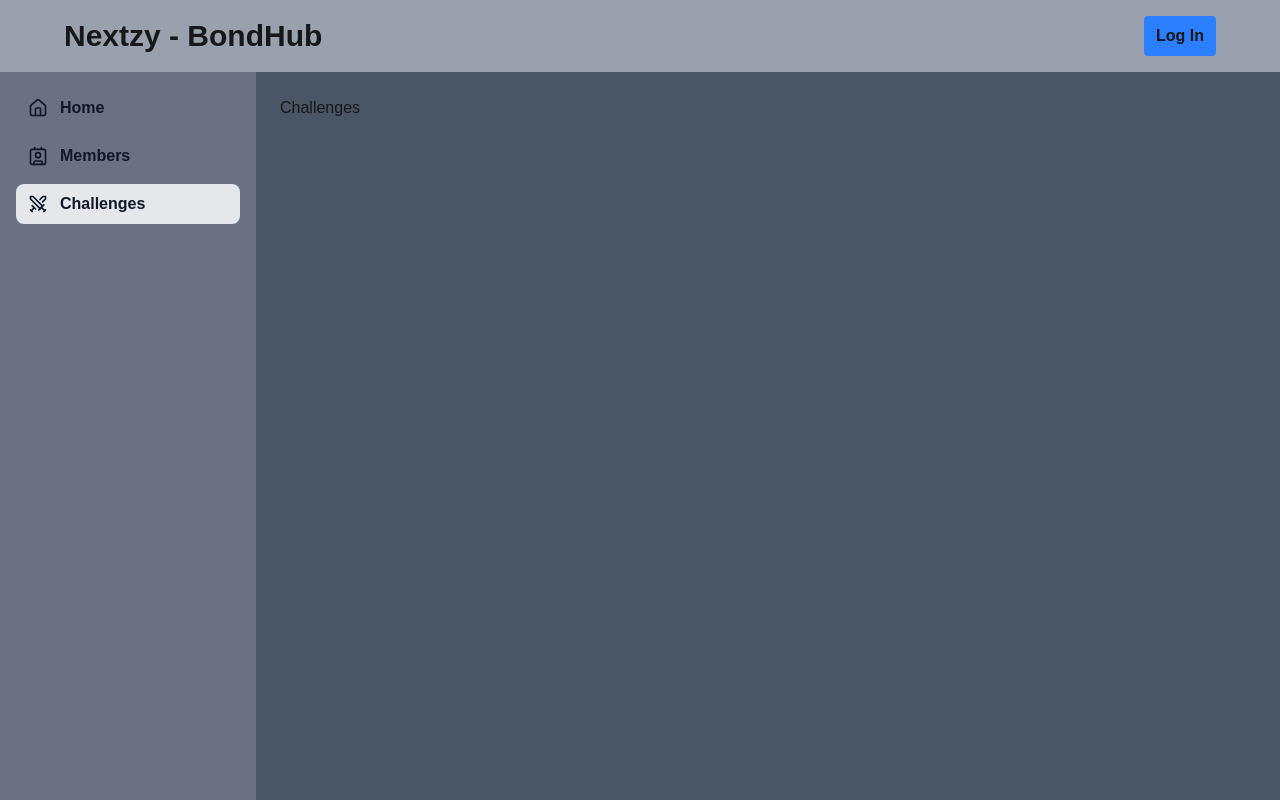
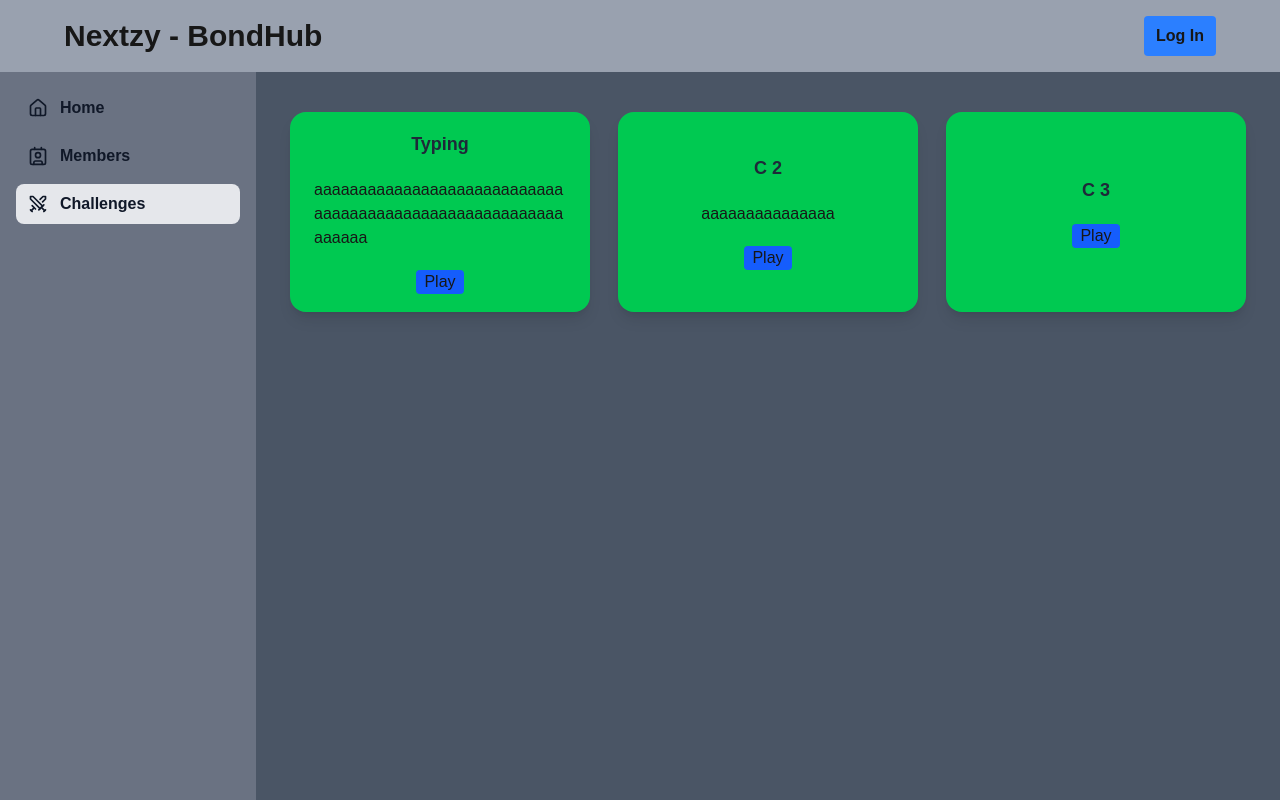
Before and after one commit to nuttapongnextzy/bondhub, a Next.js app in the folder web/: page /challenges in a window 1280 px wide. Built offline with nearby package versions, Linux system fonts and the light colour scheme.

Commit message:
feat: create ChallengeCard

```diff
--- a/web/app/(main)/challenges/page.tsx
+++ b/web/app/(main)/challenges/page.tsx
@@ -1,5 +1,34 @@
-function Page() {
-  return <div className="">Challenges</div>;
+import ChallengeCard, { Challenge } from "@/components/ChallengeCard";
+
+async function Page() {
+  const challenges: Challenge[] = [
+    {
+      title: "Typing",
+      description: "aaaaaaaaaaaaaaaaaaaaaaaaaaaaaaaaaaaaaaaaaaaaaaaaaaaaaaaaaaaaaa",
+      imageUrl: "",
+    },
+    {
+      title: "C 2",
+      description: "aaaaaaaaaaaaaaa",
+      imageUrl: "",
+    },
+     {
+      title: "C 3",
+      description: "",
+      imageUrl: "",
+    },
+  ];
+
+  return (
+    <div className="grid grid-cols-[repeat(auto-fill,_minmax(300px,_1fr))] gap-4 p-1">
+      {challenges.map((challenge) => (
+        <ChallengeCard
+          key={challenge.title}
+          challenge= {challenge}
+        />
+      ))}
+    </div>
+  );
 }
 
 export default Page;
--- /dev/null
+++ b/web/components/ChallengeCard.tsx
@@ -0,0 +1,30 @@
+import { Challenge } from "@/lib/definitions";
+import Image from "next/image";
+
+interface props {
+  challenge: Challenge;
+}
+
+function ChallengeCard({ challenge }: props) {
+  return (
+    <div className="m-3 p-6 bg-green-500 rounded-2xl shadow-lg mx-auto w-[300px] h-[200px] flex flex-col justify-center items-center gap-5">
+      <h1 className="text-lg text-gray-800 font-bold">{challenge.title}</h1>
+      {challenge.description && (
+        <p className="break-all">{challenge.description}</p>
+      )}
+      {challenge.imageUrl && (
+        <Image
+          src={challenge.imageUrl}
+          alt="Challenge"
+          width={100}
+          height={100}
+        />
+      )}
+      <button className="px-2 py-0 bg-blue-600 rounded hover:bg-blue-700 text-md">
+        Play
+      </button>
+    </div>
+  );
+}
+
+export default ChallengeCard;
--- a/web/components/ProfileCard.tsx
+++ b/web/components/ProfileCard.tsx
@@ -1,6 +1,10 @@
 import { Profile } from "@/lib/definitions";
 
-const ProfileCard = ({ profile }: { profile: Profile }) => (
+interface props {
+  profile: Profile;
+}
+
+const ProfileCard = ({ profile }: props) => (
   <div className="bg-white rounded-lg shadow-md p-6 max-w-sm text-black">
     <div className="">
       <img
--- a/web/lib/definitions.ts
+++ b/web/lib/definitions.ts
@@ -8,3 +8,9 @@ export interface Profile {
   status: string;
   profileImage: string;
 }
+
+export interface Challenge {
+  title: string;
+  description?: string;
+  imageUrl?: string;
+}
```
